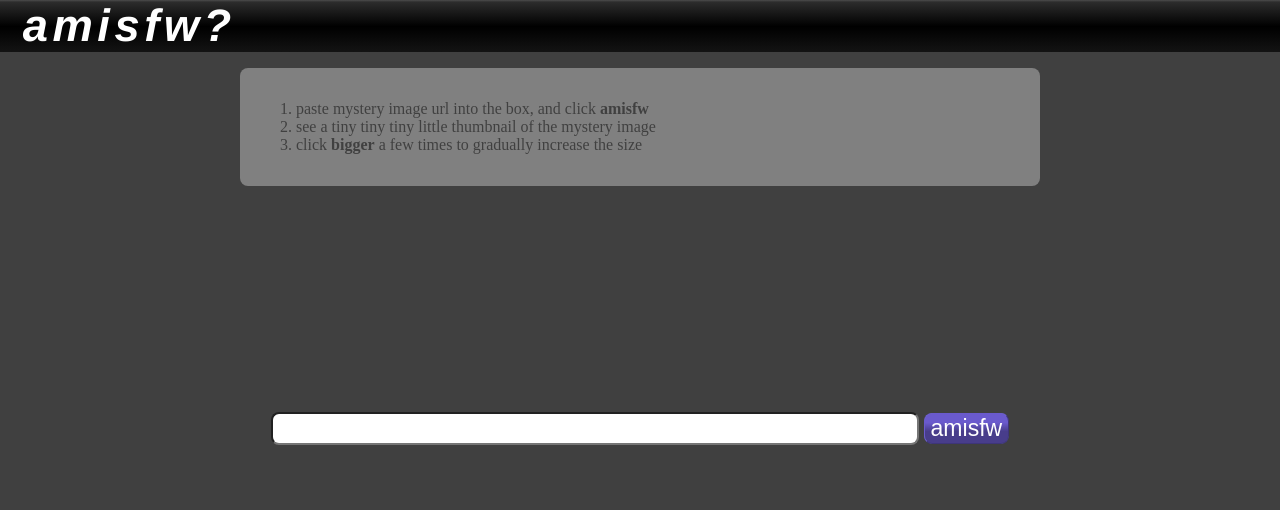
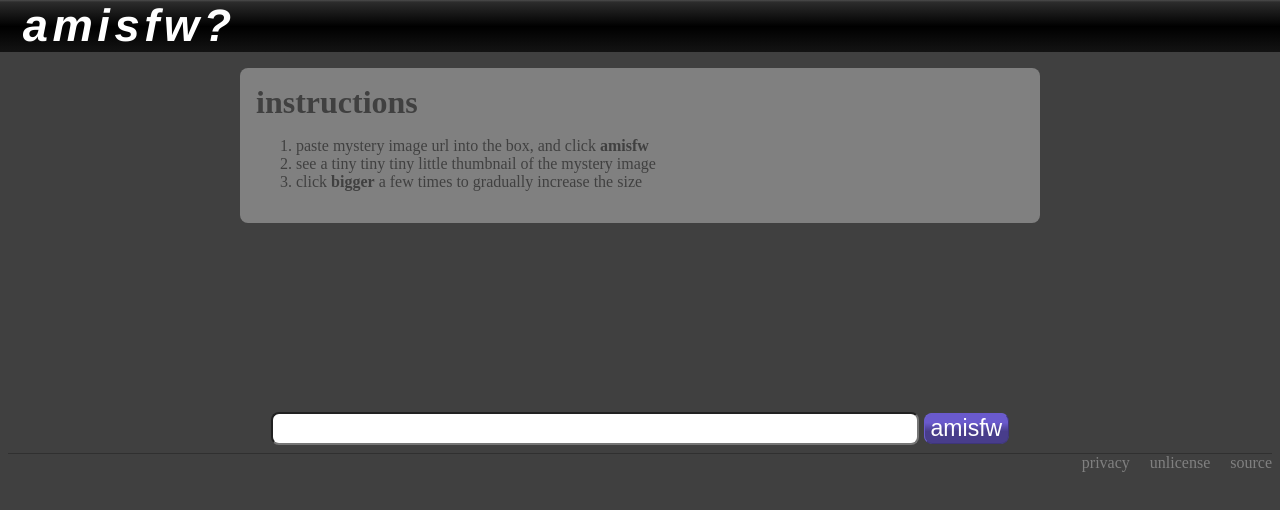
Before and after one commit to flrl/amisfw, a plain HTML site: page index.html in a window 1280 px wide. Drawn offline with nearby package versions, Linux system fonts and the light colour scheme.

Commit message:
added privacy etc

```diff
--- a/index.html
+++ b/index.html
@@ -3,6 +3,7 @@
 <head>
 <title>a m i s f w</title>
 <link rel="stylesheet" type="text/css" href="style.css" />
+<meta name="description" content="is that image sfw? open it very small, then gradually zoom in to find out" />
 </head>
 <body>
 <script src="http://ajax.googleapis.com/ajax/libs/jquery/1.5/jquery.min.js"></script>
@@ -21,6 +22,7 @@
 <div id="spacer"></div>
 
 <div id="help">
+<h1>instructions</h1>
 <ol>
 <li>paste mystery image url into the box, and click <strong>amisfw</strong></li>
 <li>see a tiny tiny tiny little thumbnail of the mystery image</li>
@@ -38,6 +40,11 @@
 </div>
 
 <div id="footer">
+<ul>
+<li><a href="privacy.html">privacy</a></li>
+<li><a href="UNLICENSE">unlicense</a></li>
+<li><a href="https://github.com/cookieandscream/amisfw">source</a></li>
+</ul>
 </div>
 
 </body>
--- a/style.css
+++ b/style.css
@@ -35,6 +35,11 @@ button {
 input {
     font-size: 1.5em;
     width: 50%;
+}
+
+a {
+    background-color: transparent;
+    color: darkslateblue;
 }
 
 #header {
@@ -83,10 +88,13 @@ input {
     width: 60%;
     margin: 1em auto;
     padding: 1em;
-//    border: solid 1px green;
     -webkit-border-radius: 8px;
     -moz-border-radius: 8px;
     border-radius: 8px;
+}
+
+#help h1 {
+    margin: 0 0;
 }
 
 #output {
@@ -118,6 +126,25 @@ input {
 }
 
 #footer {
+    margin: 0.5em;
+    border-top: solid 1px #303030;
+    text-align: right;
+}
+
+#footer a {
+    background-color: transparent;
+    color: grey;
+    text-decoration: none;
+}
+
+#footer ul {
+    margin: 0;
+}
+
+#footer li {
+    display: inline;
+    list-style-type: none;
+    padding-left: 1em;
 }
 
 .debug {
```
Also changed, not shown: privacy.html (added, +37 -0 lines), 1 other file.
